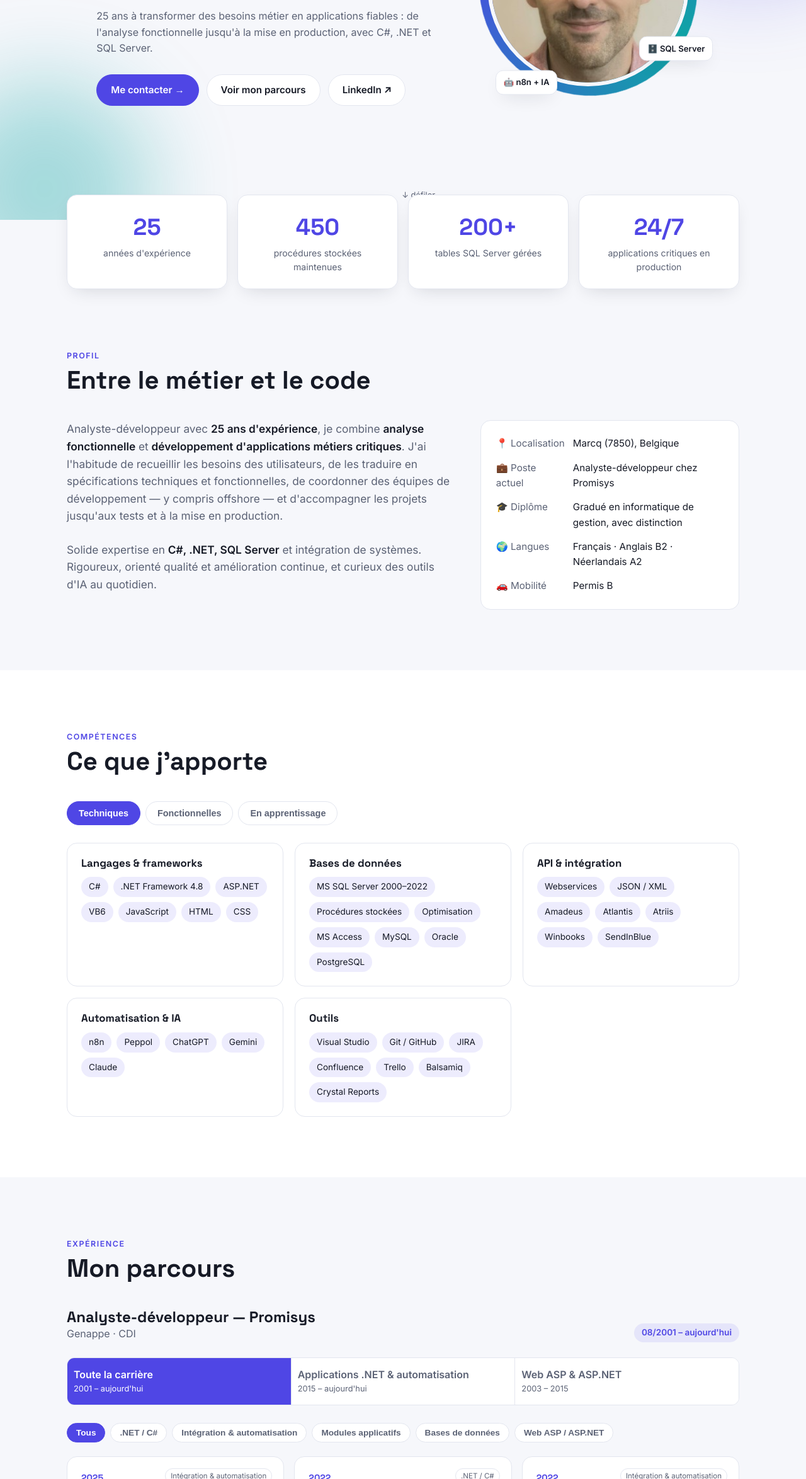
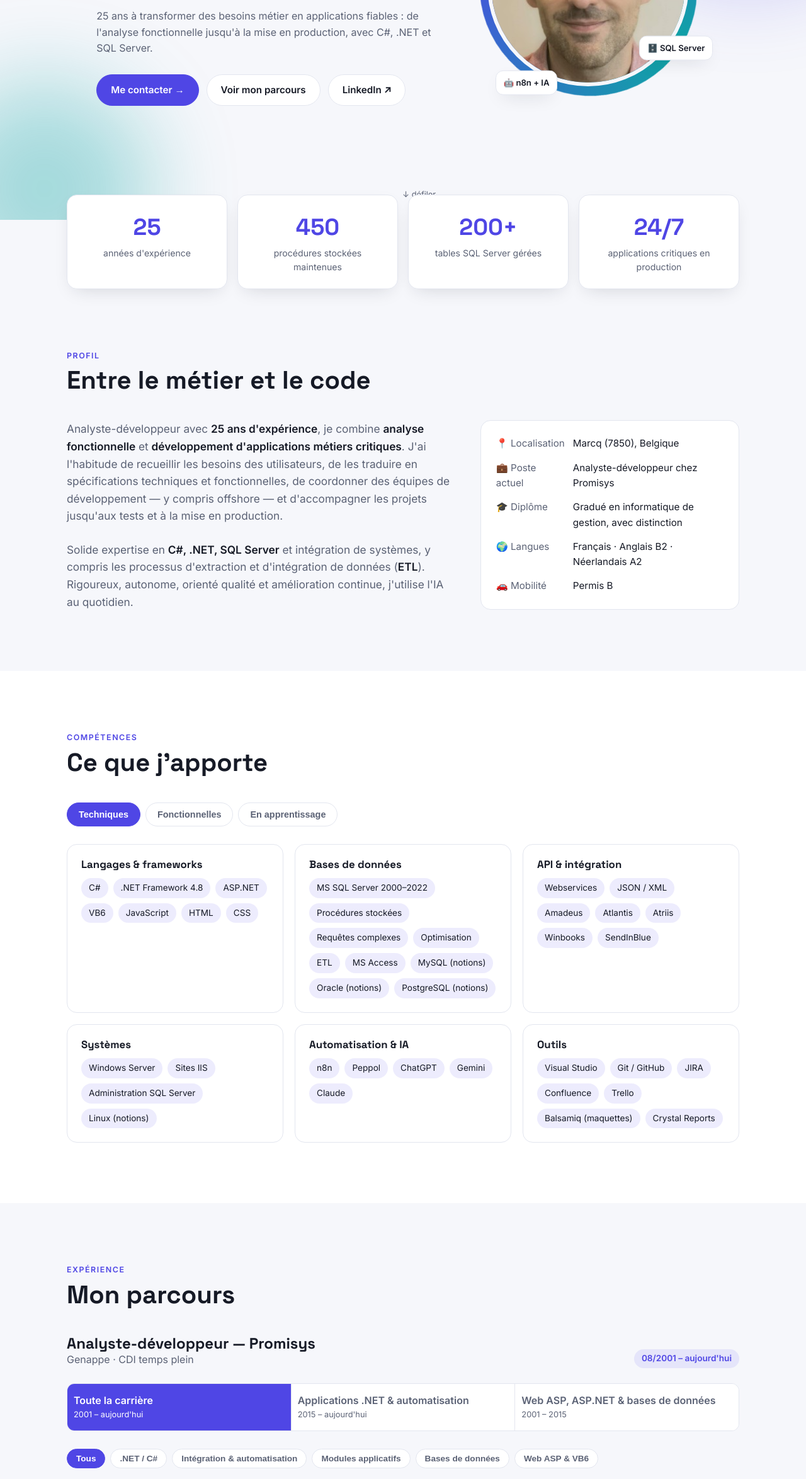
Before and after one commit to notoriousFabb/notoriousFabb.github.io, a plain HTML site: page index.html in a window 1280 px wide. Shown: the part 452-2800 px from the top of the page at 63% size. Drawn offline with Linux system fonts and the light colour scheme.

Commit message:
Mise à jour selon les CV d'octobre-novembre 2026
Co-Authored-By: Claude Opus 5.5 <noreply@anthropic.com>

```diff
--- a/index.html
+++ b/index.html
@@ -142,7 +142,7 @@ nav .wrap{display:flex;align-items:center;justify-content:space-between;height:6
 .project .cat{position:absolute;top:18px;right:18px;font-size:.72rem;color:var(--muted);border:1px solid var(--border);padding:2px 8px;border-radius:99px}
 .project h4{font-size:1rem;margin:6px 0 0;font-weight:600;padding-right:10px}
 .project .more{max-height:0;overflow:hidden;color:var(--muted);font-size:.9rem;transition:max-height .35s ease,margin .35s}
-.project.open .more{max-height:200px;margin-top:10px}
+.project.open .more{max-height:360px;margin-top:10px}
 .project .tog{font-size:.8rem;color:var(--accent);margin-top:10px;display:inline-block}
 .transversal{margin-top:36px;display:grid;grid-template-columns:repeat(auto-fit,minmax(230px,1fr));gap:16px}
 .transversal .card{border-left:4px solid var(--accent-2)}
@@ -279,7 +279,7 @@ footer{padding:28px 0;text-align:center;color:var(--muted);font-size:.85rem;bord
       <div class="reveal">
         <p>Analyste-développeur avec <strong>25 ans d'expérience</strong>, je combine <strong>analyse fonctionnelle</strong> et <strong>développement d'applications métiers critiques</strong>. J'ai l'habitude de recueillir les besoins des utilisateurs, de les traduire en spécifications techniques et fonctionnelles, de coordonner des équipes de développement — y compris offshore — et d'accompagner les projets jusqu'aux tests et à la mise en production.</p>
         <br>
-        <p>Solide expertise en <strong>C#, .NET, SQL Server</strong> et intégration de systèmes. Rigoureux, orienté qualité et amélioration continue, et curieux des outils d'IA au quotidien.</p>
+        <p>Solide expertise en <strong>C#, .NET, SQL Server</strong> et intégration de systèmes, y compris les processus d'extraction et d'intégration de données (<strong>ETL</strong>). Rigoureux, autonome, orienté qualité et amélioration continue, j'utilise l'IA au quotidien.</p>
       </div>
       <ul class="facts reveal">
         <li><span class="k">📍 Localisation</span><span>Marcq (7850), Belgique</span></li>
@@ -305,10 +305,11 @@ footer{padding:28px 0;text-align:center;color:var(--muted);font-size:.85rem;bord
     <div class="panel active" id="panel-tech">
       <div class="skill-groups">
         <div class="card"><h3>Langages & frameworks</h3><div class="chips"><span class="chip">C#</span><span class="chip">.NET Framework 4.8</span><span class="chip">ASP.NET</span><span class="chip">VB6</span><span class="chip">JavaScript</span><span class="chip">HTML</span><span class="chip">CSS</span></div></div>
-        <div class="card"><h3>Bases de données</h3><div class="chips"><span class="chip">MS SQL Server 2000–2022</span><span class="chip">Procédures stockées</span><span class="chip">Optimisation</span><span class="chip">MS Access</span><span class="chip">MySQL</span><span class="chip">Oracle</span><span class="chip">PostgreSQL</span></div></div>
+        <div class="card"><h3>Bases de données</h3><div class="chips"><span class="chip">MS SQL Server 2000–2022</span><span class="chip">Procédures stockées</span><span class="chip">Requêtes complexes</span><span class="chip">Optimisation</span><span class="chip">ETL</span><span class="chip">MS Access</span><span class="chip">MySQL (notions)</span><span class="chip">Oracle (notions)</span><span class="chip">PostgreSQL (notions)</span></div></div>
         <div class="card"><h3>API & intégration</h3><div class="chips"><span class="chip">Webservices</span><span class="chip">JSON / XML</span><span class="chip">Amadeus</span><span class="chip">Atlantis</span><span class="chip">Atriis</span><span class="chip">Winbooks</span><span class="chip">SendInBlue</span></div></div>
+        <div class="card"><h3>Systèmes</h3><div class="chips"><span class="chip">Windows Server</span><span class="chip">Sites IIS</span><span class="chip">Administration SQL Server</span><span class="chip">Linux (notions)</span></div></div>
         <div class="card"><h3>Automatisation & IA</h3><div class="chips"><span class="chip">n8n</span><span class="chip">Peppol</span><span class="chip">ChatGPT</span><span class="chip">Gemini</span><span class="chip">Claude</span></div></div>
-        <div class="card"><h3>Outils</h3><div class="chips"><span class="chip">Visual Studio</span><span class="chip">Git / GitHub</span><span class="chip">JIRA</span><span class="chip">Confluence</span><span class="chip">Trello</span><span class="chip">Balsamiq</span><span class="chip">Crystal Reports</span></div></div>
+        <div class="card"><h3>Outils</h3><div class="chips"><span class="chip">Visual Studio</span><span class="chip">Git / GitHub</span><span class="chip">JIRA</span><span class="chip">Confluence</span><span class="chip">Trello</span><span class="chip">Balsamiq (maquettes)</span><span class="chip">Crystal Reports</span></div></div>
       </div>
     </div>
 
@@ -319,10 +320,10 @@ footer{padding:28px 0;text-align:center;color:var(--muted);font-size:.85rem;bord
     <div class="panel" id="panel-learn">
       <div class="card learn">
         <p style="color:var(--muted)">Je continue à me former pour suivre l'évolution de l'écosystème .NET.</p>
-        <div class="bar-row"><div class="top"><span>.NET Core / Blazor</span><span>en cours</span></div><div class="bar"><i data-w="55"></i></div></div>
-        <div class="bar-row"><div class="top"><span>Entity Framework / EF Core</span><span>en cours</span></div><div class="bar"><i data-w="50"></i></div></div>
-        <div class="bar-row"><div class="top"><span>UML</span><span>formation prévue 12/2026</span></div><div class="bar"><i data-w="20"></i></div></div>
-        <div class="bar-row"><div class="top"><span>Néerlandais</span><span>cours du soir depuis 09/2026</span></div><div class="bar"><i data-w="30"></i></div></div>
+        <div class="bar-row"><div class="top"><span>.NET Core / Blazor</span><span>en cours</span></div></div>
+        <div class="bar-row"><div class="top"><span>Entity Framework / EF Core</span><span>en cours</span></div></div>
+        <div class="bar-row"><div class="top"><span>UML</span><span>formation prévue 12/2026</span></div></div>
+        <div class="bar-row"><div class="top"><span>Néerlandais</span><span>cours du soir depuis 09/2026</span></div></div>
       </div>
     </div>
   </div>
@@ -335,7 +336,7 @@ footer{padding:28px 0;text-align:center;color:var(--muted);font-size:.85rem;bord
     <div class="job-head reveal">
       <div>
         <h3>Analyste-développeur — Promisys</h3>
-        <div class="meta">Genappe · CDI</div>
+        <div class="meta">Genappe · CDI temps plein</div>
       </div>
       <span class="pill">08/2001 – aujourd'hui</span>
     </div>
@@ -343,17 +344,20 @@ footer{padding:28px 0;text-align:center;color:var(--muted);font-size:.85rem;bord
     <div class="timeline-bar reveal" id="periods">
       <button class="active" data-period="all">Toute la carrière<small>2001 – aujourd'hui</small></button>
       <button data-period="modern">Applications .NET & automatisation<small>2015 – aujourd'hui</small></button>
-      <button data-period="web">Web ASP & ASP.NET<small>2003 – 2015</small></button>
+      <button data-period="web">Web ASP, ASP.NET & bases de données<small>2001 – 2015</small></button>
     </div>
 
     <div class="filters" id="filters"></div>
     <div class="projects" id="projects"></div>
 
-    <h3 style="margin-top:44px" class="reveal">Coordination transversale</h3>
+    <h3 style="margin-top:44px" class="reveal">Coordination, support et partage de connaissances</h3>
     <div class="transversal">
       <div class="card reveal"><h3>🌏 Équipe offshore</h3><p>Coordination avec une équipe de développement au Vietnam : analyse des besoins, spécifications base de données, répartition des tâches via Jira, tests et suivi.</p></div>
+      <div class="card reveal"><h3>🔄 Agile</h3><p>Méthode Agile pratiquée chez un client : suivi des tâches dans Jira pendant environ 2 ans, avec réunion d'équipe hebdomadaire.</p></div>
+      <div class="card reveal"><h3>🤝 Support aux collègues</h3><p>Support technique en C#, requêtes et procédures stockées : diagnostic, correction et explication des solutions.</p></div>
+      <div class="card reveal"><h3>🔍 Revue SQL</h3><p>Revue et optimisation de scripts SQL et de procédures stockées, avec explication des améliorations apportées.</p></div>
       <div class="card reveal"><h3>⏱️ Production 24/7</h3><p>Gestion d'applications critiques en production continue.</p></div>
-      <div class="card reveal"><h3>🔒 RGPD</h3><p>Gestion de données personnelles sensibles dans le respect du RGPD.</p></div>
+      <div class="card reveal"><h3>🔒 RGPD</h3><p>Gestion de données personnelles sensibles (RGPD).</p></div>
       <div class="card reveal"><h3>📑 Conformité</h3><p>Documentation rigoureuse à des fins de conformité.</p></div>
     </div>
   </div>
@@ -381,7 +385,7 @@ footer{padding:28px 0;text-align:center;color:var(--muted);font-size:.85rem;bord
       <div class="eyebrow" style="margin-top:48px">Centres d'intérêt</div>
       <p style="color:var(--muted);font-size:.85rem;margin:6px 0 14px">Survolez ou touchez une carte</p>
       <div class="interests">
-        <div class="flip"><div class="flip-inner"><div class="face"><span class="em">🎾</span><b>Tennis</b></div><div class="face back">Une passion qui a aussi guidé plus de 20 ans de projets pour la fédération de tennis.</div></div></div>
+        <div class="flip"><div class="flip-inner"><div class="face"><span class="em">🎾</span><b>Tennis</b></div><div class="face back">Sur le terrain, et dans mes projets pour la fédération de tennis.</div></div></div>
         <div class="flip"><div class="flip-inner"><div class="face"><span class="em">🏋️</span><b>Cross training</b></div><div class="face back">Pour garder l'énergie et la constance.</div></div></div>
         <div class="flip"><div class="flip-inner"><div class="face"><span class="em">🎲</span><b>Jeux de plateau</b></div><div class="face back">Stratégie, logique et bons moments partagés.</div></div></div>
         <div class="flip"><div class="flip-inner"><div class="face"><span class="em">🧱</span><b>Lego</b></div><div class="face back">Construire pièce par pièce — comme une bonne application.</div></div></div>
@@ -424,7 +428,7 @@ document.getElementById('menuBtn').addEventListener('click', () => navLinks.clas
 navLinks.querySelectorAll('a').forEach(a => a.addEventListener('click', () => navLinks.classList.remove('open')));
 
 // ---------- Typing effect ----------
-const roles = ['Analyste fonctionnel', 'Développeur .NET / C#', 'Expert SQL Server', 'Coordinateur de projets', 'Passionné d\'automatisation & d\'IA'];
+const roles = ['Analyste-développeur', 'Analyste fonctionnel', 'Développeur .NET / C#'];
 const typedEl = document.getElementById('typed');
 let ri = 0, ci = 0, deleting = false;
 (function type() {
@@ -440,12 +444,11 @@ let ri = 0, ci = 0, deleting = false;
 const funcs = [
   ['Analyse fonctionnelle', 'Recueil des besoins, clarification, spécifications et validation'],
   ['Collaboration métier', 'Traduction des besoins utilisateurs en solutions techniques'],
-  ['Coordination de projets', 'Répartition et suivi des tâches (Jira), y compris offshore'],
-  ['Tests & validation', 'Conception, exécution, validation fonctionnelle'],
+  ['Coordination de projets', 'Répartition et suivi des tâches (Jira), y compris offshore ; pratique Agile chez un client'],
+  ['Qualité & tests', 'Conception, exécution, validation fonctionnelle'],
+  ['Suivi opérationnel', 'Gestion des incidents et alertes, vérification du bon fonctionnement (monitoring)'],
   ['Documentation', 'Spécifications, procédures, documentation technique et fonctionnelle'],
-  ['Support', 'Aux utilisateurs et aux développeurs'],
-  ['Formation', 'Accompagnement et formation des utilisateurs'],
-  ['Démonstrations', 'Présentation de produits et fonctionnalités aux clients'],
+  ['Support & formation', 'Support aux utilisateurs et aux développeurs, formation, démonstrations aux clients'],
   ['Résolution d\'incidents', 'Diagnostic, correction, suivi'],
   ['Amélioration continue', 'Des processus et du code existant'],
 ];
@@ -456,34 +459,36 @@ document.getElementById('funcList').innerHTML = funcs.map((f, i) =>
 document.querySelectorAll('.tabs .tab').forEach(tab => tab.addEventListener('click', () => {
   document.querySelectorAll('.tabs .tab').forEach(t => t.classList.toggle('active', t === tab));
   document.querySelectorAll('.panel').forEach(p => p.classList.toggle('active', p.id === 'panel-' + tab.dataset.panel));
-  if (tab.dataset.panel === 'learn') fillBars(document.getElementById('panel-learn'));
 }));
 
 // ---------- Projects ----------
-const cats = { net: '.NET / C#', integ: 'Intégration & automatisation', modules: 'Modules applicatifs', db: 'Bases de données', web: 'Web ASP / ASP.NET' };
+const cats = { net: '.NET / C#', integ: 'Intégration & automatisation', modules: 'Modules applicatifs', db: 'Bases de données', web: 'Web ASP & VB6' };
 const projects = [
-  { y: 2025, label: '2025', c: 'integ', t: 'Workflow n8n d\'import automatisé de factures Peppol', d: 'Analyse et mise en place d\'un workflow n8n avec extraction des données assistée par IA (Gemini).' },
-  { y: 2022, label: '2022', c: 'net', t: 'Front & back office pour agences de voyage', d: 'Développement complet en .NET.' },
-  { y: 2022, label: '2022', c: 'integ', t: 'Interfaces avec fournisseurs externes', d: 'Analyse et intégration d\'interfaces avec Amadeus, Atlantis, Atriis et Winbooks.' },
-  { y: 2021, label: '2021', c: 'integ', t: 'Synchronisation SQL Server ↔ SendInBlue', d: 'Gestion automatisée des contacts et des newsletters.' },
-  { y: 2020, label: '2020', c: 'net', t: 'Service web d\'extraction de données', d: 'Analyse d\'un service web d\'extraction de données depuis SQL Server.' },
-  { y: 2020, label: '2020', c: 'modules', t: 'Module e-learning', d: 'Avec gestion d\'importation de vidéos.' },
-  { y: 2020, label: '2020', c: 'modules', t: 'Sondage de satisfaction', d: 'Module de sondage pour séminaires en ligne.' },
-  { y: 2016, label: '2016', c: 'net', t: 'Migration du site AFT vers .NET / C#', d: 'Migration et développement du site de la fédération de tennis avec SQL Server 2012.' },
-  { y: 2016, label: '2016', c: 'modules', t: 'Système de newsletter en ligne', d: 'Création, envoi et suivi de newsletters.' },
-  { y: 2016, label: '2016', c: 'modules', t: 'Calendrier des tournois, membres & interclubs', d: 'Gestion du calendrier des tournois, modules membres et interclubs.' },
-  { y: 2016, label: '2016', c: 'modules', t: 'Rapports statistiques', d: 'Rapports réalisés en Crystal Reports.' },
-  { y: 2015, label: '2015', c: 'net', t: 'Extraction comptable SQL Server', d: 'Analyse et développement de programmes d\'extraction comptable vers des applications tierces.' },
-  { y: 2006, label: '2006 – 2015', c: 'web', t: 'Migration du site AFT vers ASP.NET / C#', d: 'Avec MS SQL 2005 puis 2012 : calendrier des tournois, modules membres, interclubs, newsletter et sondages.' },
-  { y: 2003, label: '2003', c: 'web', t: 'Site AFT en ASP / VBScript / JS', d: 'Développement sur MS SQL 2000, site de gestion des membres, interclubs et tournois pour clubs.' },
-  { y: 2003, label: '2003 – 2015', c: 'web', t: 'Passerelles DTS', d: 'Récupération automatisée des résultats en ligne.' },
-  { y: 2002, label: '2002 – aujourd\'hui', c: 'db', t: 'Bases de données critiques SQL Server', d: 'Analyse, maintenance et optimisation : jobs, DTS, 200+ tables et 450 procédures stockées.' },
-  { y: 2001, label: '2001', c: 'db', t: 'Migration Access → SQL Server 2000', d: 'Reprise et migration d\'une base Access existante.' },
+  { per: 'modern', label: '2025', c: 'integ', t: 'Workflow n8n d\'import automatisé de factures Peppol', d: 'Analyse et mise en place avec extraction assistée par IA (Gemini) : extraction des lignes de facture, identification du client par numéro de TVA, validation déterministe des quantités et prix, tests validés sur des cas réels.' },
+  { per: 'modern', label: '2022', c: 'net', t: 'Front & back office pour agences de voyage', d: 'Développement front et back office avec .NET.' },
+  { per: 'modern', label: '2022', c: 'integ', t: 'Interfaces avec fournisseurs externes', d: 'Analyse et intégration d\'interfaces avec Amadeus, Atlantis, Atriis et Winbooks.' },
+  { per: 'modern', label: '2021', c: 'integ', t: 'Synchronisation SQL Server ↔ SendInBlue', d: 'Gestion de contacts et newsletters.' },
+  { per: 'modern', label: '2020', c: 'net', t: 'Service web d\'extraction de données', d: 'Analyse d\'un service web d\'extraction de données depuis SQL Server.' },
+  { per: 'modern', label: '2020', c: 'modules', t: 'Module e-learning', d: 'Avec gestion d\'importation de vidéos.' },
+  { per: 'modern', label: '2020', c: 'modules', t: 'Sondage de satisfaction', d: 'Module de sondage pour séminaires en ligne.' },
+  { per: 'modern', label: '2016', c: 'net', t: 'Seconde migration du site AFT vers .NET / C#', d: 'Migration et développement du site de la fédération de tennis avec SQL Server 2012.' },
+  { per: 'modern', label: '2016', c: 'modules', t: 'Calendrier des tournois, membres, classement & interclubs', d: 'Gestion du calendrier des tournois, modules membres, calcul de classement et interclubs.' },
+  { per: 'modern', label: '2016', c: 'modules', t: 'Rapports statistiques', d: 'Rapports réalisés en Crystal Reports.' },
+  { per: 'modern', label: '2015', c: 'net', t: 'Extraction comptable SQL Server', d: 'Analyse et développement de programmes d\'extraction comptable vers des applications tierces.' },
+  { per: 'modern', label: '2015 – aujourd\'hui', c: 'net', t: 'Inscriptions et tournois de tennis', d: 'Analyse de la logique d\'accès aux catégories de tournoi (classement, passeport/voucher) et optimisation de procédures stockées SQL Server.' },
+  { per: 'modern', label: '2015 – aujourd\'hui', c: 'modules', t: 'Répartition des frais de transport et de douane', d: 'Fichier Excel de répartition des frais de transport international et de douane par article d\'une commande.' },
+  { per: 'both', label: '2002 – aujourd\'hui', c: 'db', t: 'Bases de données critiques SQL Server', d: 'Analyse, maintenance et optimisation : jobs, DTS, 200+ tables et 450 procédures stockées.' },
+  { per: 'web', label: '2006 – 2015', c: 'web', t: 'Première migration du site AFT vers ASP.NET / C#', d: 'Avec MS SQL 2005 puis 2012.' },
+  { per: 'web', label: '2003', c: 'web', t: 'Site AFT en ASP / VBScript / JS', d: 'Développement du site de la fédération de tennis sur MS SQL 2000.' },
+  { per: 'web', label: '2001 – 2015', c: 'web', t: 'Site de gestion pour clubs', d: 'Gestion des membres, interclubs et tournois.' },
+  { per: 'web', label: '2001 – 2015', c: 'web', t: 'Newsletter et sondages', d: 'Système de newsletter en ligne et modules de sondage pour site de vente en ligne.' },
+  { per: 'web', label: '2001 – 2015', c: 'web', t: 'Réservation pour agences de voyages', d: 'Système de réservation en VB6 et MS SQL.' },
+  { per: 'web', label: '2001 – 2015', c: 'web', t: 'Passerelles DTS', d: 'Récupération de résultats en ligne.' },
+  { per: 'web', label: '2001', c: 'db', t: 'Migration Access → SQL Server 2000', d: 'Migration d\'une base Access vers SQL Server 2000.' },
 ];
-const periodOf = p => p.c === 'web' ? 'web' : (p.y >= 2015 ? 'modern' : (p.c === 'db' ? 'both' : 'web'));
 const projEl = document.getElementById('projects');
 projEl.innerHTML = projects.map(p =>
-  `<article class="card project" data-cat="${p.c}" data-period="${periodOf(p)}">
+  `<article class="card project" data-cat="${p.c}" data-period="${p.per}">
      <span class="cat">${cats[p.c]}</span>
      <div class="yr">${p.label}</div>
      <h4>${p.t}</h4>
```
